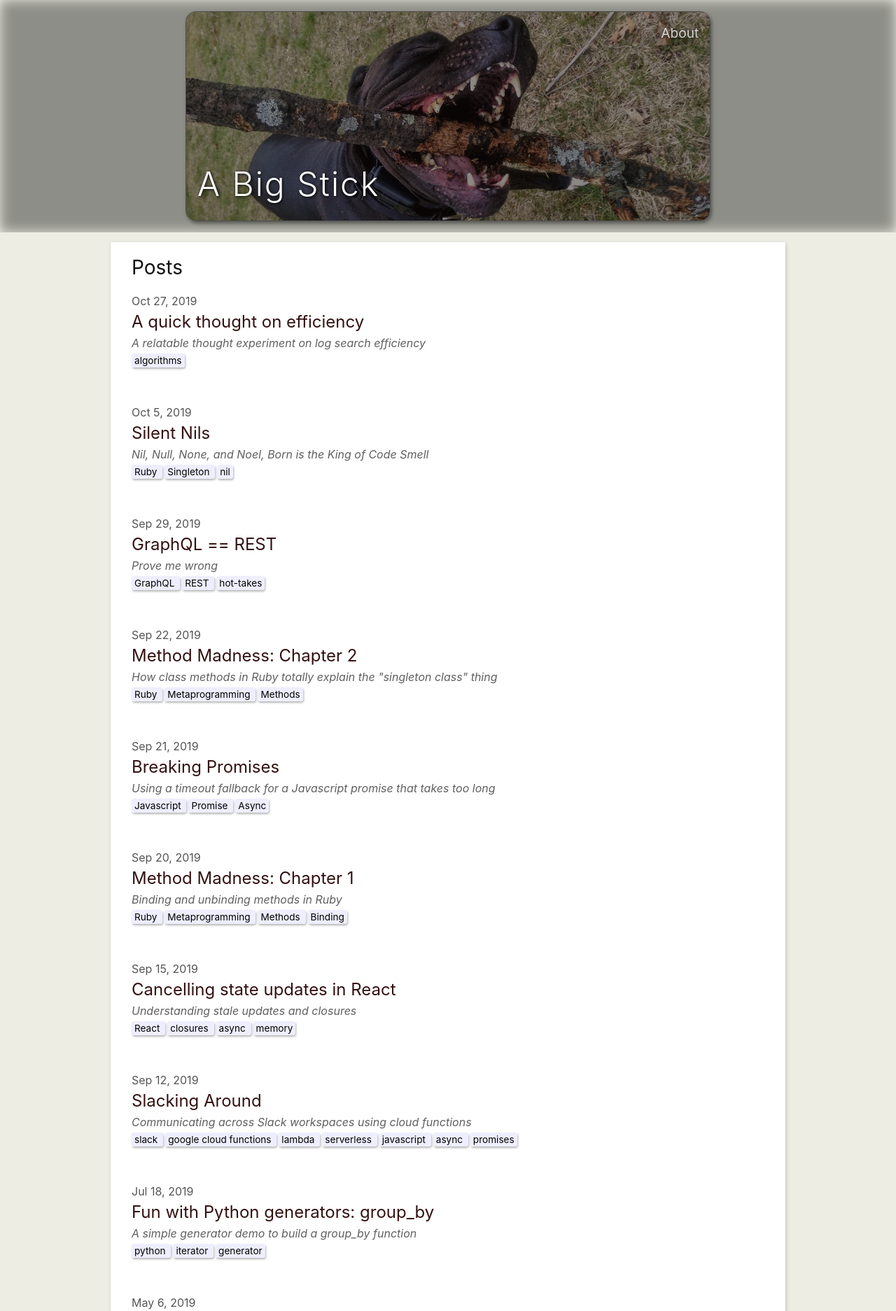
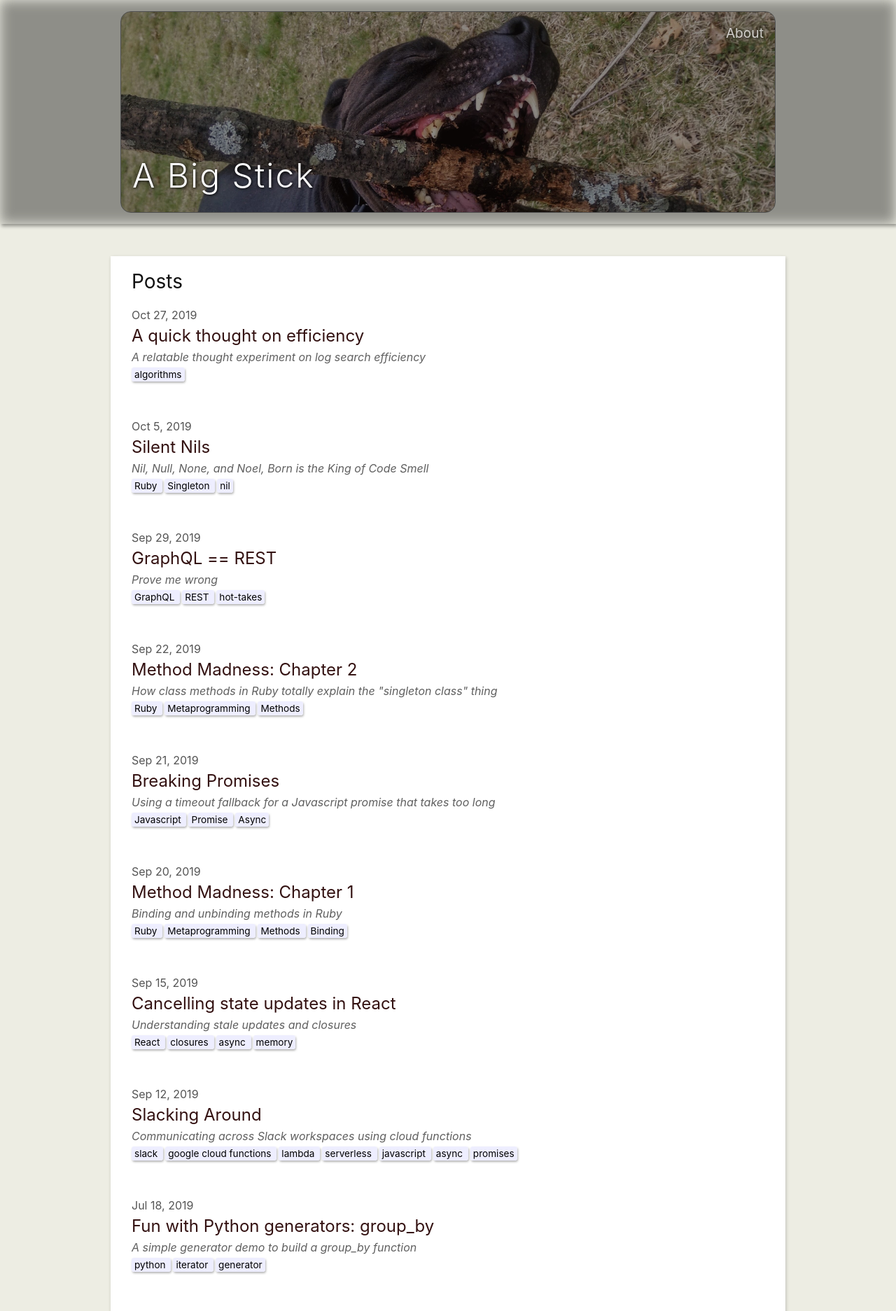
Before and after one commit to ozydingo/abigstick, a Jekyll site: the page built from index.md, in a window 1280 px wide. Shown: the top 1873 px of the page at 70% size. Built offline with Jekyll 4.4.1, drawn with Linux system fonts in a browser that asks for light colours; nearby versions of some CDN libraries; library files that are not in the unit come from our copies.

Commit message:
Remove the wrapper div from the header

```diff
--- a/_includes/header.html
+++ b/_includes/header.html
@@ -1,6 +1,5 @@
 <header class="site-header">
   <div class="header-banner">
-    <div class="wrapper">
     <div class="head-image head-content">
       <div class="title-content">
         <a class="site-title" rel="author" href="{{ "/" | relative_url }}">{{ site.title | escape }}</a>
@@ -11,7 +10,6 @@
       </div>
     </div>
   </div>
-  </div>
 </header>
 
 <div class="headspace"></div>
--- a/_sass/header.scss
+++ b/_sass/header.scss
@@ -1,6 +1,6 @@
 .site-header {
   position: sticky;
-  height: 300px;
+  height: 320px;
   top: calc(5rem - 300px);
   width: 100%;
 }
@@ -8,6 +8,7 @@
 .headspace {
   height: 1rem;
   width: 100%;
+  // backdrop-filter: blur(3px) brightness(90%);
 }
 
 .head-image {
@@ -18,25 +19,28 @@
   // background-position: center;
 }
 
-.head-content {
-  height: 300px;
-  width: 80%;
-  padding: 1rem;
-  box-sizing: border-box;
-  display: flex;
-  flex-direction: row;
-  text-shadow: #000 0 0 2px 2px;
-  box-shadow: 2px 3px 5px 0px rgba(0,0,0,0.4);
-  border: 1px solid #4f4f4f;
-}
-
 .header-banner {
+  height: 100%;
   // background-color: #141824;
   backdrop-filter: blur(9px) brightness(60%);
   padding: 1rem;
   box-sizing: border-box;
   min-height: $spacing-unit * 1.865;
   text-shadow: 1px 1px 4px #000;
+  display: flex;
+  justify-content: center;
+  box-shadow: 2px 3px 5px 0px rgba(0,0,0,0.4);
+}
+
+.head-content {
+  height: 100%;
+  width: 75%;
+  padding: 1rem;
+  box-sizing: border-box;
+  display: flex;
+  flex-direction: row;
+  text-shadow: #000 0 0 2px 2px;
+  border: 1px solid #4f4f4f;
 }
 
 .title-content {
```
Lines whose indentation alone changed are shown as unchanged.
